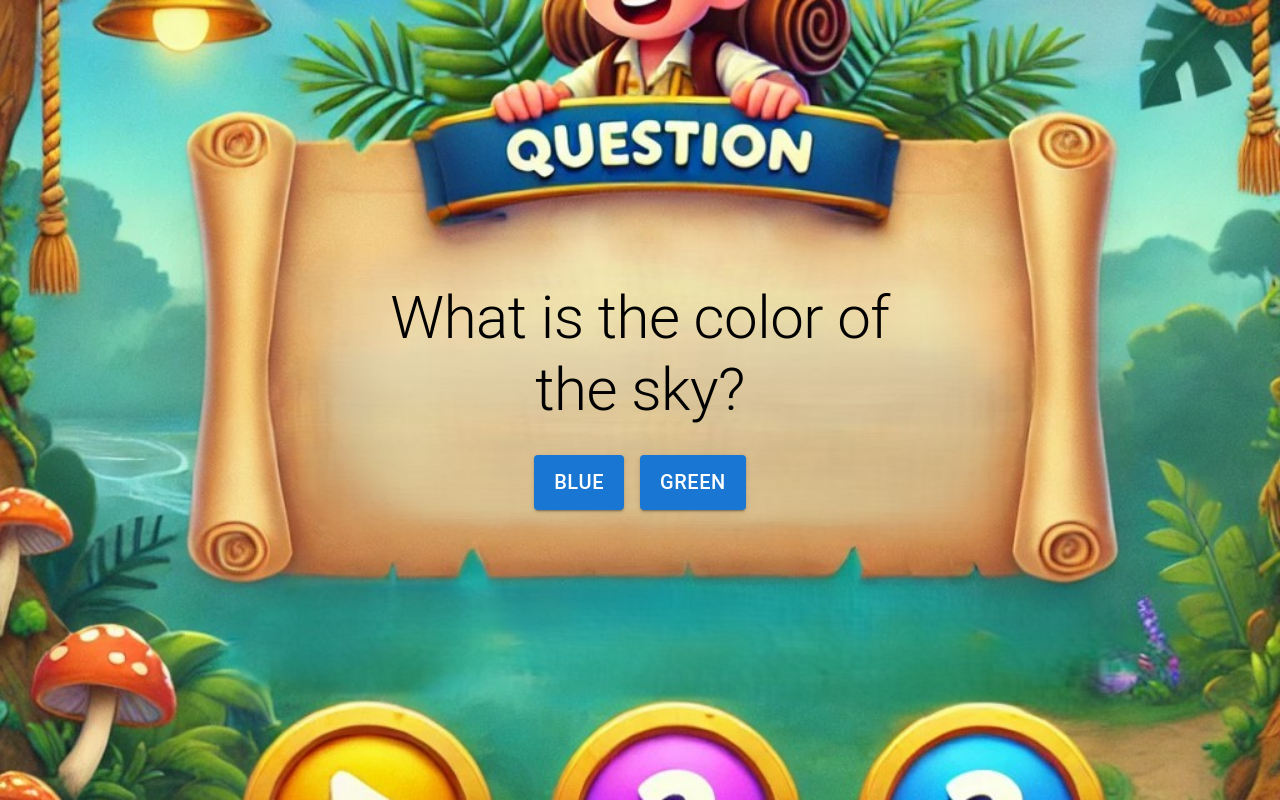
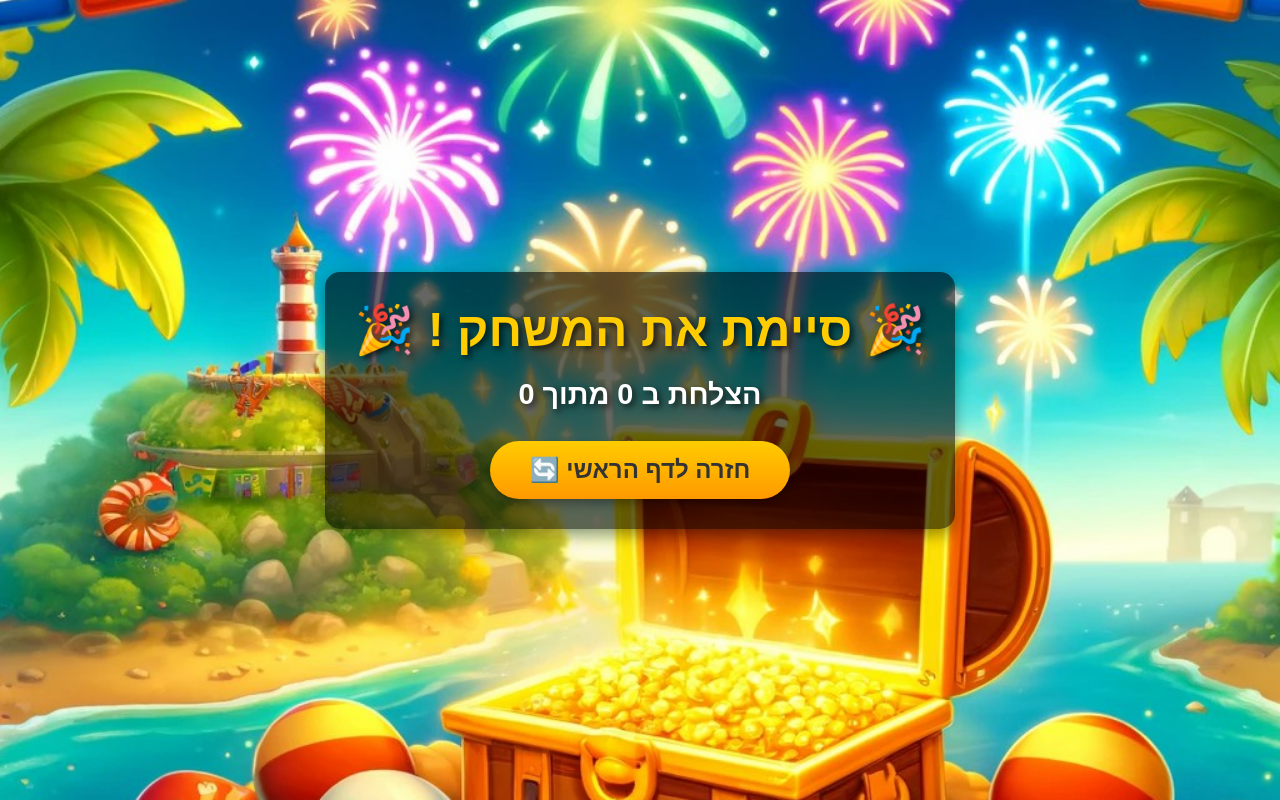
Before and after one commit to MiriamEtel/English-Learning-Platform, a React (Vite) app: page /English-Learning-Games/adventure/completion in a window 1280 px wide. Built offline with nearby package versions, Linux system fonts and the light colour scheme.

Commit message:
add design:

```diff
--- a/src/pages/Adventure/GameCompletion.tsx
+++ b/src/pages/Adventure/GameCompletion.tsx
@@ -1,81 +1,67 @@
-import React, { useState, useEffect } from "react";
-import { useNavigate, useLocation } from "react-router-dom";
-import { Box, Button, Typography, Container } from "@mui/material";
-import questionsData from "../../data";
-import backgroundImage from "../../assets/images/adventure_game_bg.jpg";
+import React from "react";
+import { useLocation, useNavigate } from "react-router-dom";
+import backgroundImage from "../../assets/images/completion_bg.jpg"; // תמונת הרקע
 
-const AdventureGame: React.FC = () => {
+const GameCompletion: React.FC = () => {
+  const location = useLocation();
   const navigate = useNavigate();
-  const location = useLocation();
-  const level = (location.state?.level || "easy") as keyof typeof questionsData;
-  const questions = questionsData[level];
-
-  const [index, setIndex] = useState(0);
-  const [score, setScore] = useState(0);
-  const [finished, setFinished] = useState(false);
-
-  const handleAnswer = (correct: boolean) => {
-    setScore(prevScore => {
-      const newScore = prevScore + (correct ? 1 : 0);
-
-      if (index < questions.length - 1) {
-        setIndex(prevIndex => prevIndex + 1);
-      } else {
-        setFinished(true);
-      }
-
-      return newScore;
-    });
-  };
-
-  // כאשר המשחק מסתיים, מבצע ניווט עם הניקוד המעודכן
-  useEffect(() => {
-    if (finished) {
-      setTimeout(() => { // עיכוב קל לודאות שהניקוד יתעדכן
-        navigate("/adventure/completion", { state: { score, total: questions.length } });
-      }, 100);
-    }
-  }, [finished, navigate, score, questions.length]);
+  const { score, total } = location.state || { score: 0, total: 0 };
 
   return (
-    <Box
-      sx={{
+    <div
+      style={{
         width: "100vw",
         height: "100vh",
         backgroundImage: `url(${backgroundImage})`,
         backgroundSize: "cover",
         backgroundPosition: "center",
         display: "flex",
+        flexDirection: "column",
         alignItems: "center",
         justifyContent: "center",
-        flexDirection: "column",
         textAlign: "center",
+        color: "white",
+        textShadow: "3px 3px 6px rgba(0, 0, 0, 0.7)",
       }}
     >
-      <Container
-        maxWidth="sm"
-        sx={{
-          p: 4,
-          borderRadius: 3,
+      {/* 🔹 תיבת טקסט עם רקע שקוף 🔹 */}
+      <div
+        style={{
+          backgroundColor: "rgba(0, 0, 0, 0.6)",
+          padding: "30px",
+          borderRadius: "15px",
+          boxShadow: "0px 6px 15px rgba(0, 0, 0, 0.4)",
+          maxWidth: "80%",
         }}
       >
-        <Typography variant="h2" gutterBottom>
-          {questions[index].question}
-        </Typography>
-        {questions[index].answers.map((answer, i) => (
-          <Button
-            key={i}
-            variant="contained"
-            color="primary"
-            sx={{ m: 1, fontSize: "20px", padding: "10px 20px" }}
-            onClick={() => handleAnswer(answer.correct)}
-          >
-            {answer.text}
-          </Button>
-        ))}
-      </Container>
-    </Box>
+        <h1 style={{ fontSize: "3rem", fontWeight: "bold", marginBottom: "20px", color: "#ffcc00" }}>
+          🎉 ! סיימת את המשחק 🎉
+        </h1>
+        <p style={{ fontSize: "1.8rem", fontWeight: "bold", marginBottom: "30px" }}>
+          הצלחת ב {score} מתוך {total}
+        </p>
+
+        {/* 🔹 כפתור עם אפקט hover 🔹 */}
+        <button
+          onClick={() => navigate("/")}
+          style={{
+            background: "linear-gradient(to bottom, #ffcc00, #ff9900)",
+            border: "none",
+            padding: "15px 40px",
+            fontSize: "1.5rem",
+            fontWeight: "bold",
+            color: "#333",
+            borderRadius: "30px",
+            cursor: "pointer",
+            transition: "all 0.3s ease-in-out",
+            boxShadow: "0px 5px 10px rgba(0, 0, 0, 0.3)",
+          }}
+        >
+          🔄 חזרה לדף הראשי
+        </button>
+      </div>
+    </div>
   );
 };
 
-export default AdventureGame;
+export default GameCompletion;
```
